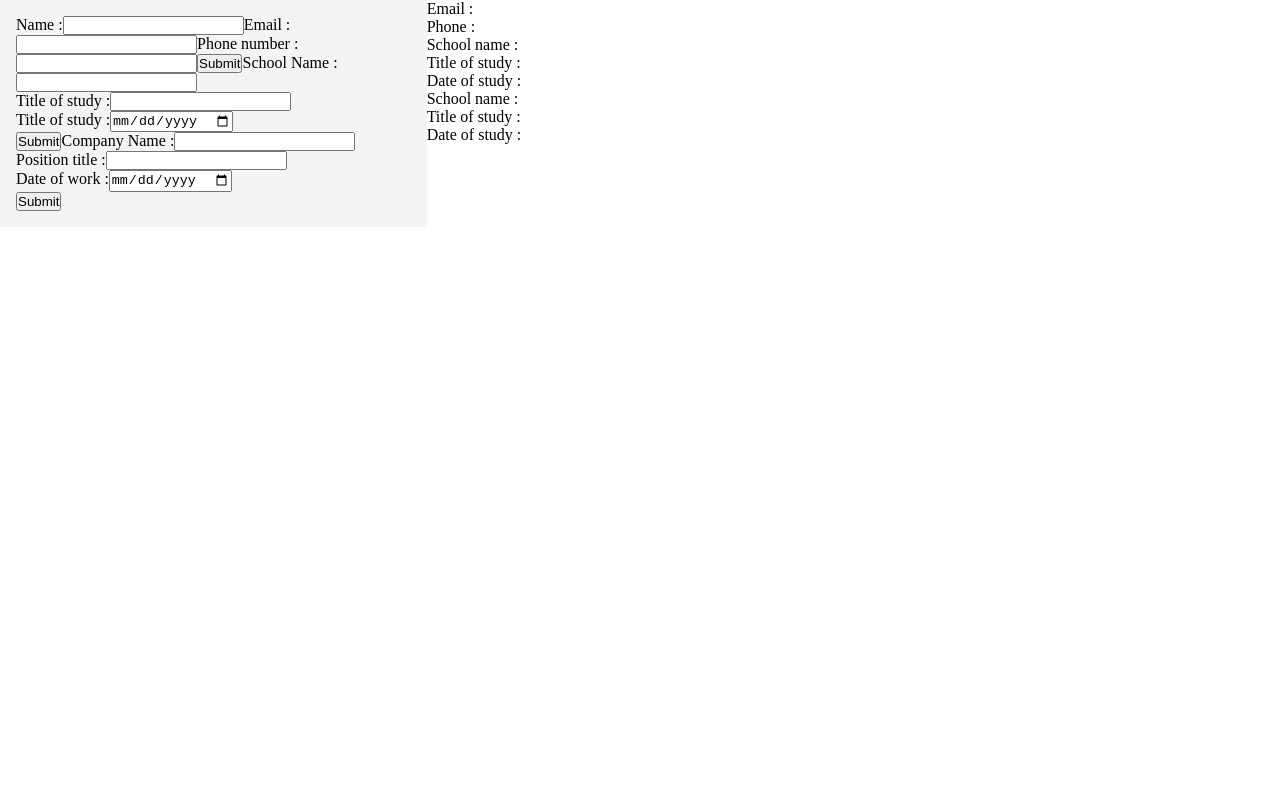
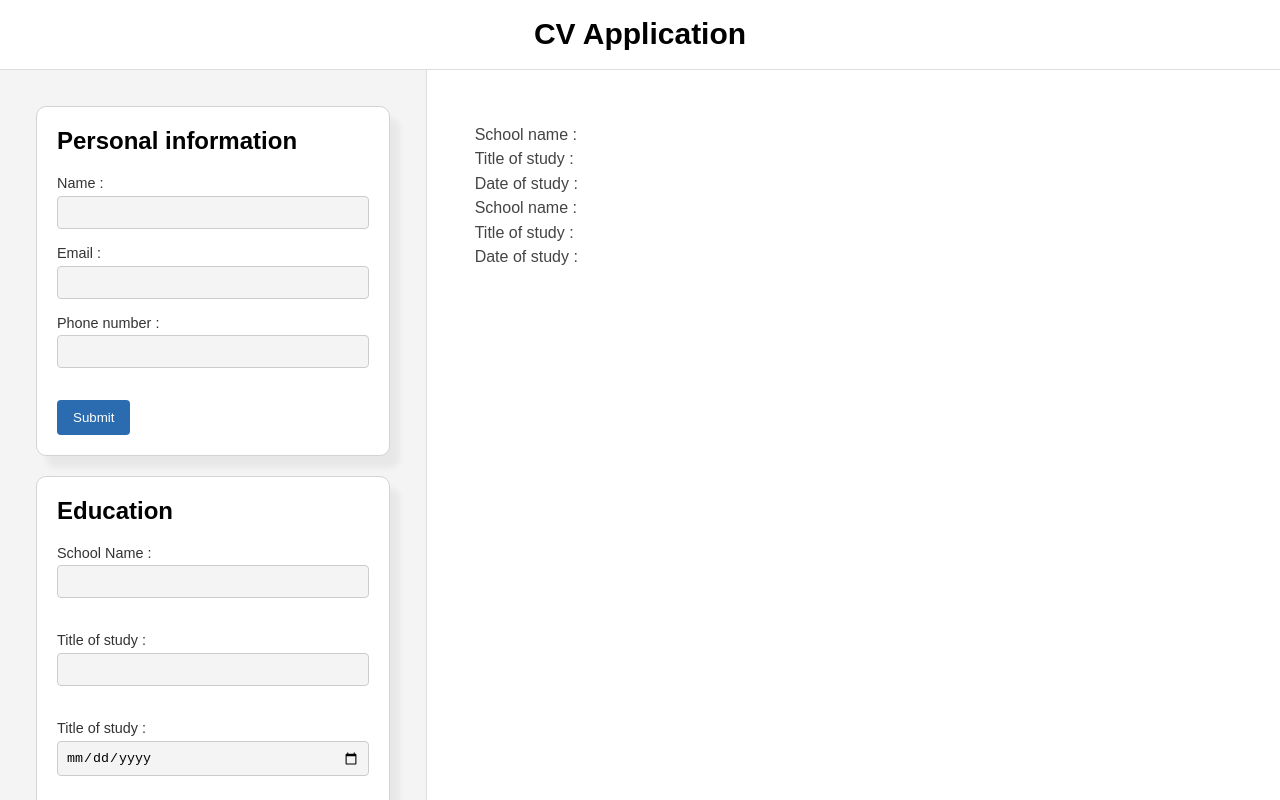
Before and after one commit to AminaAssouane/cv-application, a React (Vite) app: page / in a window 1280 px wide. Shown: the top 800 px of the page. Built offline with nearby package versions, Linux system fonts and the light colour scheme.

Commit message:
Add styles to the app

```diff
--- a/src/App.jsx
+++ b/src/App.jsx
@@ -47,8 +47,12 @@ export function App() {
   const [isEditingExperience, setIsEditingExperience] = useState(true);
 
   return (
+    <>
+      <header>CV Application</header>
+
       <div className="layout">
         <aside className="sidebar">
+          <section className="sidebar-section">
             <PersonalForm
               personal={personal}
               setPersonal={setPersonal}
@@ -56,7 +60,8 @@ export function App() {
               isEditing={isEditingPersonal}
               setIsEditing={setIsEditingPersonal}
             />
-
+          </section>
+          <section className="sidebar-section">
             <EducationForm
               education={education}
               setEducation={setEducation}
@@ -64,7 +69,8 @@ export function App() {
               isEditing={isEditingEducation}
               setIsEditing={setIsEditingEducation}
             />
-
+          </section>
+          <section className="sidebar-section">
             <ExperienceForm
               experience={experience}
               setExperience={setExperience}
@@ -72,12 +78,16 @@ export function App() {
               isEditing={isEditingExperience}
               setIsEditing={setIsEditingExperience}
             />
+          </section>
         </aside>
         <main className="cv">
+          <section className="cv-section personal-section">
             <PersonalDisplay personal={personalSubmitted} />
+          </section>
           <EducationDisplay education={educationSubmitted} />
           <ExperienceDisplay experience={experienceSubmitted} />
         </main>
       </div>
+    </>
   );
 }
--- a/src/components/EducationForm.jsx
+++ b/src/components/EducationForm.jsx
@@ -12,6 +12,7 @@ export function EducationForm({
 
   return (
     <>
+      <h2>Education</h2>
       <label>
         School Name :
         <input
--- a/src/components/ExperienceForm.jsx
+++ b/src/components/ExperienceForm.jsx
@@ -11,6 +11,7 @@ export function ExperienceForm({
   }
   return (
     <>
+      <h2>Experience</h2>
       <label>
         Company Name :
         <input
--- a/src/components/PersonalDisplay.jsx
+++ b/src/components/PersonalDisplay.jsx
@@ -2,8 +2,9 @@ export function PersonalDisplay({ personal }) {
   return (
     <>
       <h2>{personal.name}</h2>
-      <p>Email : {personal.email}</p>
-      <p>Phone : {personal.phone}</p>
+      <p>
+        {personal.email} {personal.phone}
+      </p>
     </>
   );
 }
--- a/src/components/PersonalForm.jsx
+++ b/src/components/PersonalForm.jsx
@@ -12,6 +12,7 @@ export function PersonalForm({
 
   return (
     <>
+      <h2>Personal information</h2>
       <label>
         Name :
         <input
--- a/src/styles/cv.css
+++ b/src/styles/cv.css
@@ -4,17 +4,92 @@
   padding: 0;
 }
 
+header {
+  font-family: Arial, Helvetica, sans-serif;
+  height: 70px;
+  padding-top: 17px;
+  text-align: center;
+  font-size: 30px;
+  font-weight: bold;
+  border-bottom: 1px solid #ddd;
+}
+
 .layout {
   display: grid;
   grid-template-columns: 1fr 2fr;
+  min-height: 100vh;
+  font-family: Arial, Helvetica, sans-serif;
 }
 
 .sidebar {
   background-color: #f4f4f4;
   padding: 1rem;
+  border-right: 1px solid #ddd;
 }
 
-.content {
+.sidebar label {
+  display: block;
+  margin-bottom: 1rem;
+  font-size: 0.9rem;
+  color: #333;
+}
+
+.sidebar input {
+  width: 100%;
+  margin-top: 0.3rem;
+  padding: 0.5rem;
+  border: 1px solid #ccc;
+  border-radius: 4px;
+}
+
+.sidebar button {
+  margin-top: 1rem;
+  padding: 0.6rem 1rem;
+  border: none;
+  background-color: #2b6cb0;
+  color: white;
+  cursor: pointer;
+  border-radius: 4px;
+}
+
+.sidebar button:hover {
+  background-color: #1e4e8c;
+}
+
+.sidebar-section {
+  margin: 20px;
   background-color: white;
-  padding: 2rem;
+  padding: 20px;
+  border-radius: 10px;
+  border: 1px solid lightgray;
+  box-shadow: 10px 12px 6px rgba(0, 0, 0, 0.05);
 }
+
+.sidebar h2 {
+  margin-bottom: 20px;
+}
+
+.cv {
+  background-color: white;
+  padding: 3rem;
+}
+
+.cv h2 {
+  font-size: 2rem;
+  margin-bottom: 0.5rem;
+}
+
+.cv p {
+  font-size: 1rem;
+  margin-bottom: 0.4rem;
+  color: #444;
+}
+
+.personal-section {
+  text-align: center;
+}
+
+input {
+  border-color: lightgray;
+  background-color: #f4f4f4;
+}
```
Lines whose indentation alone changed are shown as unchanged.
